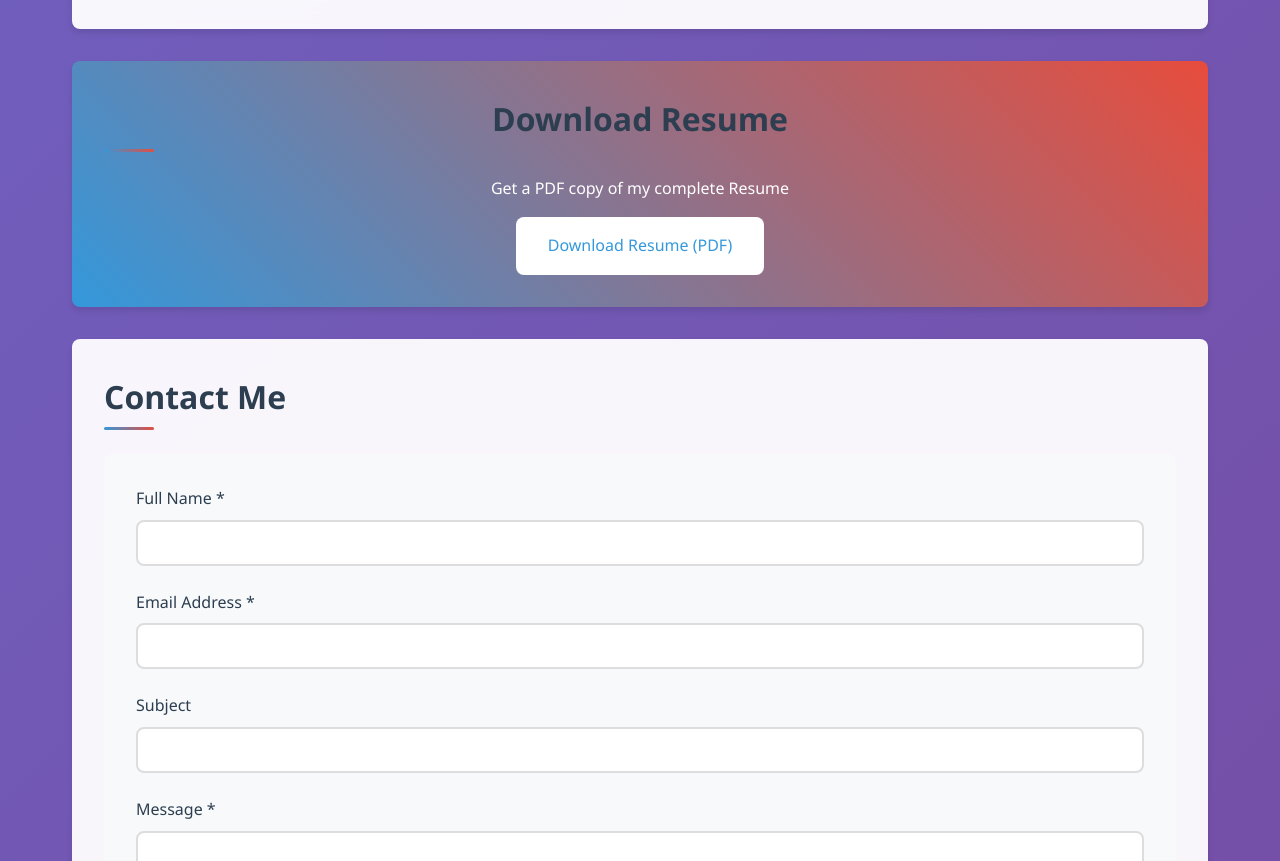
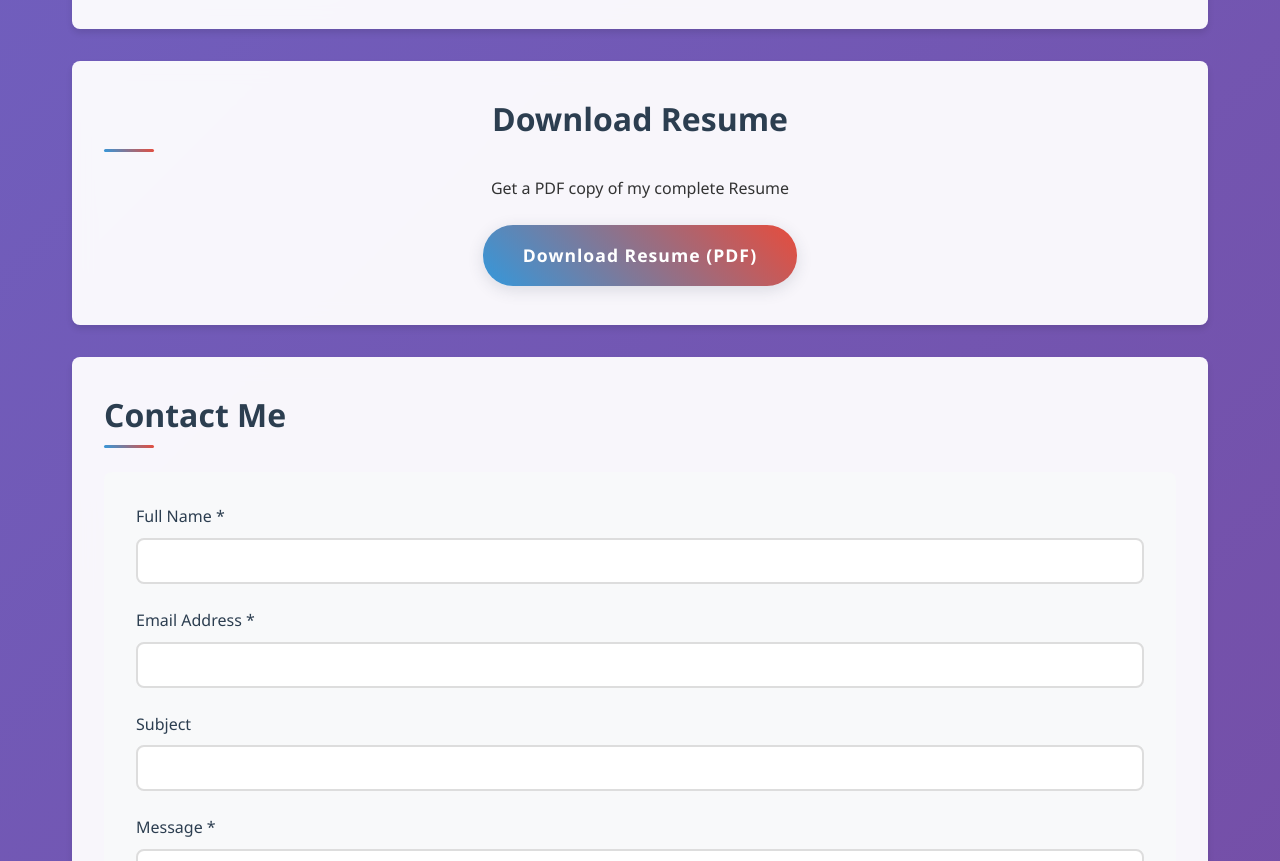
Before and after one commit to MEE-DRED/Responsive-Web-Design---Resume, a plain HTML site: page final.html in a window 1280 px wide. Shown: the part 4824-5685 px from the top of the page. Drawn offline with Linux system fonts and the light colour scheme.

Commit message:
final.html

```diff
--- a/final.html
+++ b/final.html
@@ -438,15 +438,19 @@
         /* Download Section */
         .download-section {
             text-align: center;
-            background: linear-gradient(45deg, var(--secondary-color), var(--accent-color));
-            color: white;
-            border-radius: var(--border-radius);
-            padding: 2rem;
+            margin-top: 2rem;
+            margin-bottom: 2rem;
+        }
+
+        .download-section .btn {
+            margin-left: auto;
+            margin-right: auto;
+            display: inline-block;
         }
 
         /* This download button (btn) allows the user download CV in PDF version */
         /* Margin and padding centers horizontally and adds vertical space with background color, border color and box shadowing */
-        .download-btn {
+        .download- {
             display: inline-block;
             background: white;
             color: var(--secondary-color);
@@ -459,7 +463,7 @@
         }
 
         /* Hover effect on the download box */
-        .download-btn:hover {
+        .download- {
             transform: translateY(-2px);
             box-shadow: var(--shadow);
         }
@@ -628,6 +632,39 @@
                 margin: 0 0.5rem;
                 font-size: 1.2rem;
             }
+        }
+
+        .btn {
+            display: inline-block;
+            text-decoration: none;
+            background: linear-gradient(45deg, #3498db, #e74c3c);
+            color: #fff;
+            padding: 1rem 2.5rem;
+            border-radius: 30px;
+            font-size: 1.1rem;
+            font-weight: bold;
+            box-shadow: 0 4px 16px rgba(44, 62, 80, 0.15);
+            border: none;
+            letter-spacing: 1px;
+            margin-top: 1.5rem;
+            cursor: pointer;
+            transition:
+                background 0.4s cubic-bezier(.4, 0, .2, 1),
+                color 0.3s,
+                transform 0.2s,
+                box-shadow 0.3s;
+
+            overflow: hidden;
+
+        }
+
+        .btn:hover,
+        .btn:focus {
+            background: linear-gradient(45deg, #e74c3c, #3498db);
+            color: #fff;
+            transform: translateY(-3px) scale(1.04);
+            box-shadow: 0 8px 24px rgba(44, 62, 80, 0.20);
+            text-shadow: 0 2px 8px rgba(0, 0, 0, 0.08);
         }
 
         /* Success message styles */
@@ -922,7 +959,7 @@
             <section class="download-section">
                 <h2>Download Resume</h2>
                 <p>Get a PDF copy of my complete Resume</p>
-                <a href="EBOMAH MILDRED EWENRIM__CV.main.pdf" class="download-btn" id="downloadBtn">Download Resume
+                <a href="./EBOMAH MILDRED EWENRIM__CV.main.pdf"  download class="btn" id="downloadBtn" target="_blank">Download Resume
                     (PDF)</a>
 
             </section>
```
